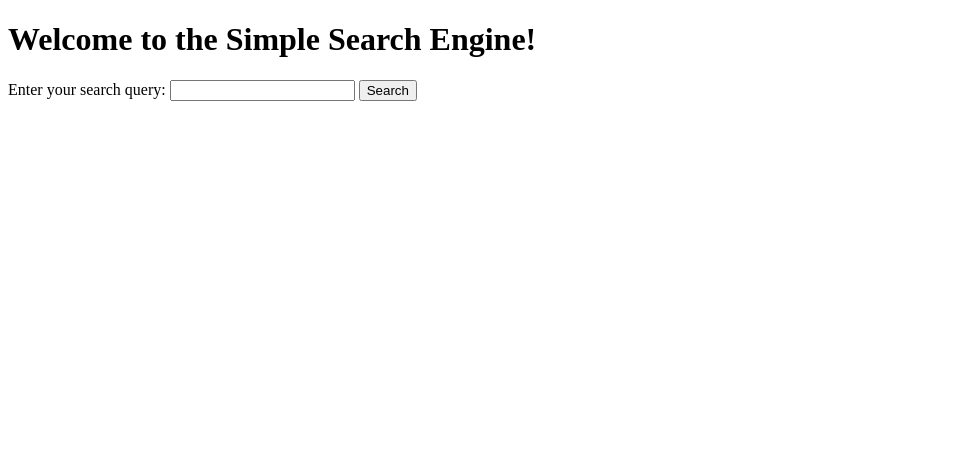
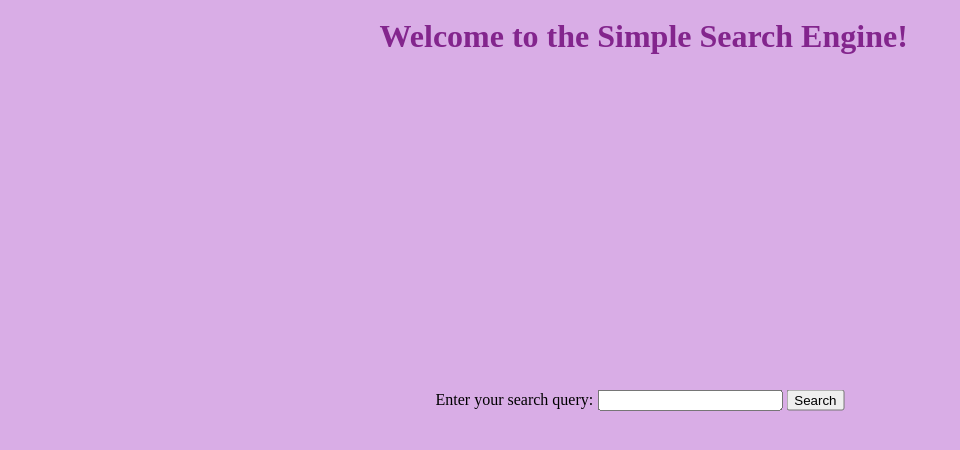
Before and after one commit to Lena2407/AIandtheWeb2024-25, a Flask app: page / in a window 1280 px wide. Shown: the top 450 px of the page, without its empty margins (0-960 px from the left). Run offline with Flask 3, Linux system fonts and the light colour scheme.

Commit message:
include stylesheet

```diff
--- /dev/null
+++ b/Task2/static/styles/index.css
@@ -0,0 +1,21 @@
+body {
+    background-color: rgb(217, 173, 230);
+}
+
+h1 {
+    color: rgb(131, 37, 141);
+    margin-left: 20px;
+    margin: auto;
+    width: 99%;
+    text-align: center;
+    padding: 10px;
+}
+
+form {
+    margin: auto;
+    position: absolute;
+    top: 50%;
+    left: 50%;
+    transform: translate(-50%, -50%);
+    padding: 10px;
+  }
--- a/Task2/templates/index.html
+++ b/Task2/templates/index.html
@@ -3,6 +3,7 @@
 <head>
     <meta charset="UTF-8">
     <meta name="viewport" content="width=device-width, initial-scale=1.0">
+    <link rel= "stylesheet" type= "text/css" href= "{{ url_for('static',filename='styles/index.css') }}">
     <title>Simple Search Engine</title>
 </head>
 <body>
```
